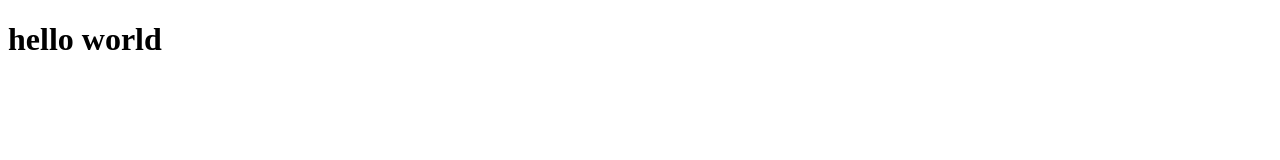
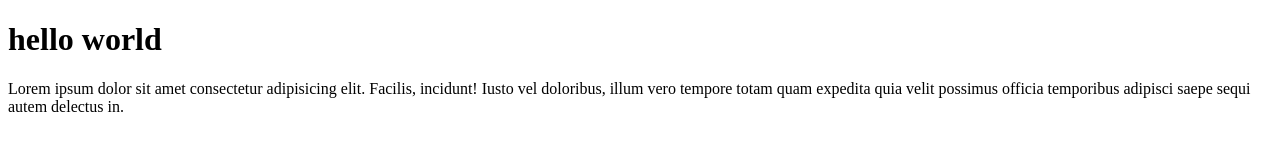
Before and after one commit to Juxly87/git_project, a plain HTML site: page index.html in a window 1280 px wide. Drawn offline with Linux system fonts and the light colour scheme.

Commit message:
added paragraph

```diff
--- a/index.html
+++ b/index.html
@@ -8,5 +8,7 @@
 </head>
 <body>
     <h1>hello world</h1>
+
+    <p>Lorem ipsum dolor sit amet consectetur adipisicing elit. Facilis, incidunt! Iusto vel doloribus, illum vero tempore totam quam expedita quia velit possimus officia temporibus adipisci saepe sequi autem delectus in.</p>
 </body>
 </html>
```
